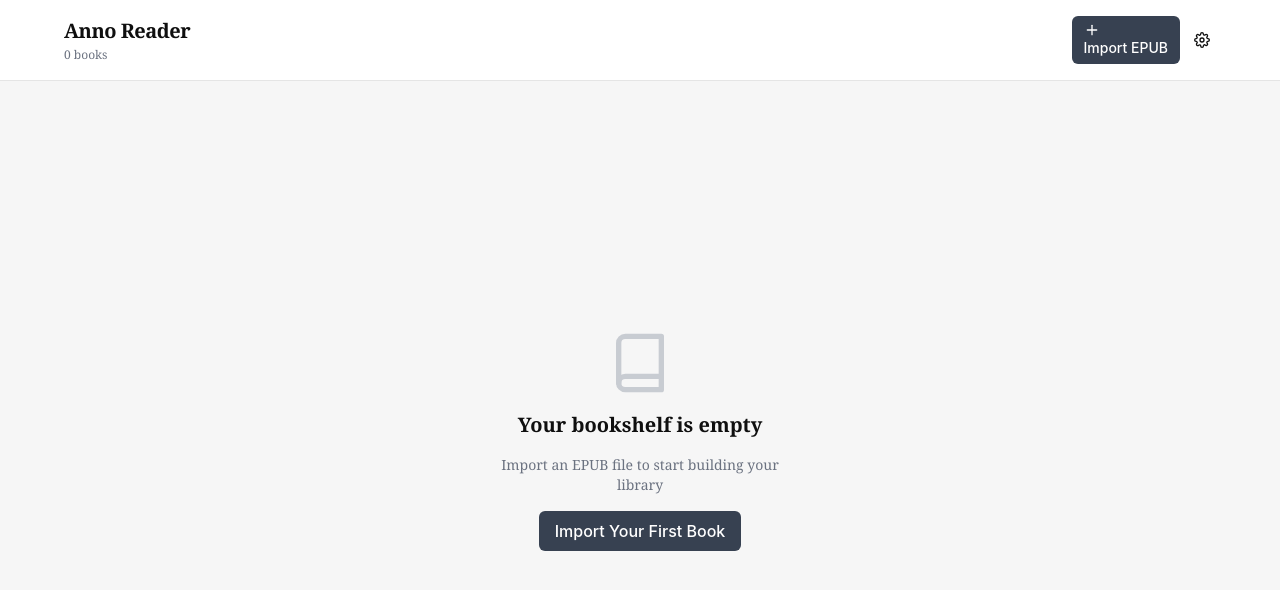
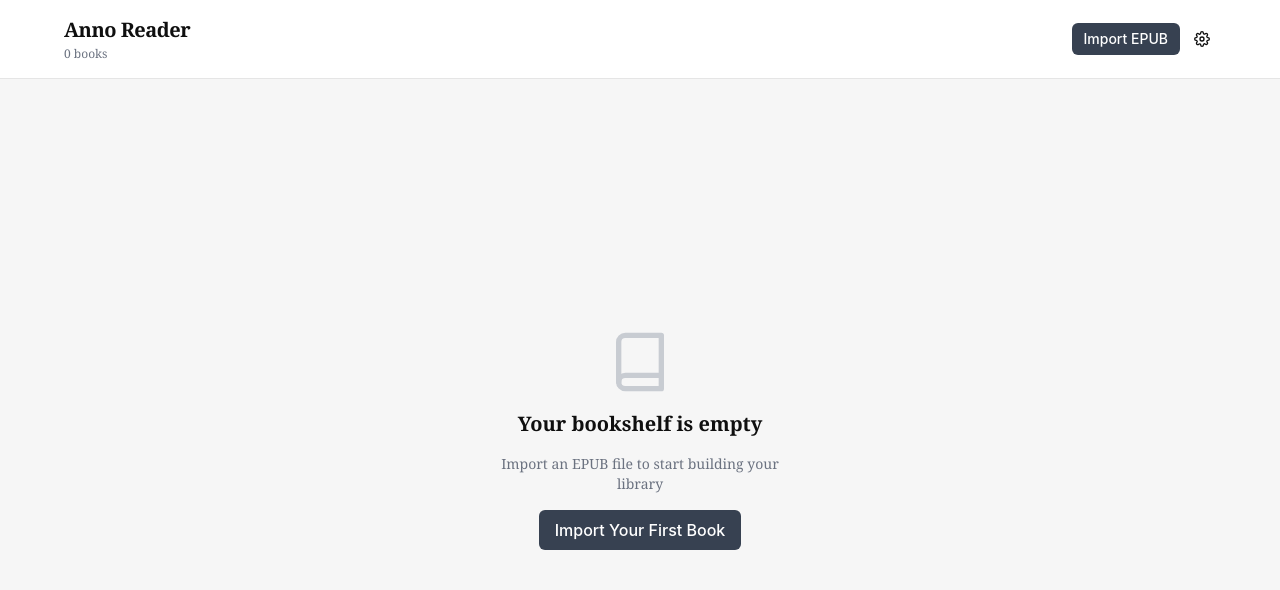
Before and after one commit to Lemonnnnnnnnnnn/anno-reader, a React (Vite) app: page /bookshelf in a window 1280 px wide. Shown: the top 590 px of the page. Built offline with nearby package versions, Linux system fonts and the light colour scheme.

Commit message:
refactor: mount AITranslationPanel in VerticalScroller, remove dead code
Wire translate button to open AITranslationPanel. Remove unused BookshelfPage code.

Ultraworked with [Sisyphus](https://github.com/code-yeongyu/oh-my-openagent)

Co-authored-by: Sisyphus <clio-agent@sisyphuslabs.ai>

```diff
--- a/src/components/VerticalScroller/index.tsx
+++ b/src/components/VerticalScroller/index.tsx
@@ -22,9 +22,10 @@
  */
 
 import { useRef, useMemo, useEffect, useState, useCallback } from "react";
-import { injectSelectionScript } from "@/lib/selection";
+import { injectSelectionScript, generateCfiRange } from "@/lib/selection";
 import { TextSelectionToolbar } from "../TextSelectionToolbar";
 import { AnnotationPopover } from "../AnnotationPopover";
+import { AITranslationPanel } from "../AITranslationPanel";
 import { useScrollTracking, useAnnotationSync } from "./hooks";
 import { injectScrollScript } from "./hooks/useScrollTracking";
 
@@ -53,6 +54,14 @@ export function VerticalScroller({
   // Annotation popover state
   const [activeNoteId, setActiveNoteId] = useState<string | null>(null);
   const [popoverPosition, setPopoverPosition] = useState<{ top: number } | null>(null);
+
+  // AI translation panel state
+  const [translationPanel, setTranslationPanel] = useState<{
+    selectedText: string;
+    chapterHref: string;
+    startOffset: number;
+    endOffset: number;
+  } | null>(null);
 
   // Scroll position tracking and restoration
   const { iframeRef, handleIframeLoad } = useScrollTracking(chapterHref);
@@ -85,6 +94,19 @@ export function VerticalScroller({
     setPopoverPosition(null);
   }, []);
 
+  const handleTranslate = useCallback((data: {
+    selectedText: string;
+    chapterHref: string;
+    startOffset: number;
+    endOffset: number;
+  }) => {
+    setTranslationPanel(data);
+  }, []);
+
+  const handleCloseTranslationPanel = useCallback(() => {
+    setTranslationPanel(null);
+  }, []);
+
   // Build the final srcdoc with scroll tracker, selection detector, and annotations injected
   const srcdocWithTracking = useMemo(() => {
     const withScroll = injectScrollScript(srcdoc);
@@ -109,12 +131,27 @@ export function VerticalScroller({
       <TextSelectionToolbar
         containerRef={containerRef}
         chapterHref={chapterHref}
+        onTranslate={handleTranslate}
       />
       <AnnotationPopover
         noteId={activeNoteId}
         position={popoverPosition}
         onClose={handleClosePopover}
       />
+      {translationPanel && (
+        <AITranslationPanel
+          selectedText={translationPanel.selectedText}
+          chapterHref={translationPanel.chapterHref}
+          cfiRange={generateCfiRange(
+            translationPanel.chapterHref,
+            translationPanel.startOffset,
+            translationPanel.endOffset,
+          )}
+          startOffset={translationPanel.startOffset}
+          endOffset={translationPanel.endOffset}
+          onClose={handleCloseTranslationPanel}
+        />
+      )}
     </div>
   );
 }
--- a/src/pages/BookshelfPage.tsx
+++ b/src/pages/BookshelfPage.tsx
@@ -94,19 +94,6 @@ export function BookshelfPage() {
           </div>
           <div className="flex items-center gap-2">
             <Button variant="primary" onClick={handleImport}>
-              <svg
-                width="16"
-                height="16"
-                viewBox="0 0 24 24"
-                fill="none"
-                stroke="currentColor"
-                strokeWidth="2"
-                strokeLinecap="round"
-                strokeLinejoin="round"
-              >
-                <line x1="12" y1="5" x2="12" y2="19" />
-                <line x1="5" y1="12" x2="19" y2="12" />
-              </svg>
               Import EPUB
             </Button>
             <Button variant="icon" onClick={() => navigate("/settings")} title="Settings">
```
